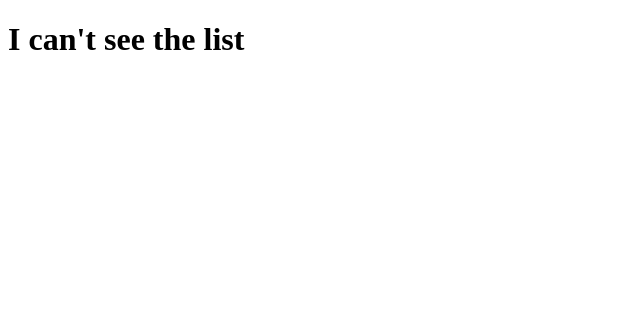
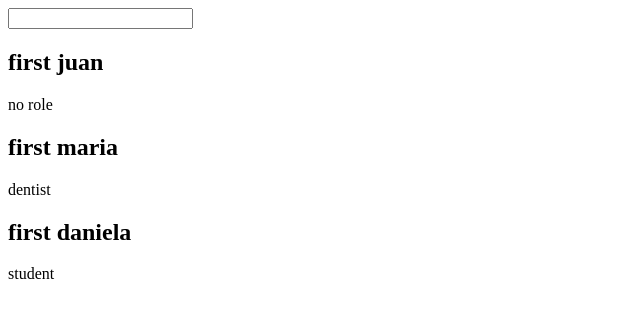
Before and after one commit to almonteestrella/react_learning, a React (Vite) app: page / in a window 1280 px wide. Shown: the top 318 px of the page, without its empty margins (0-640 px from the left). Built offline with nearby package versions, Linux system fonts and the light colour scheme.

Commit message:
useState implementation

```diff
--- a/src/App.jsx
+++ b/src/App.jsx
@@ -1,9 +1,30 @@
-import List from './components/List';
+import { useState } from 'react';
+import Employee from './components/List';
 
 function App() {
-    const showConditionally = false;
+    const showConditionally = true;
+    const [role, setRole] = useState('student');
 
-    return <>{showConditionally ? <List /> : <h1>I can't see the list</h1>}</>;
+    return (
+        <>
+            {showConditionally ? (
+                <div>
+                    <input
+                        type='text'
+                        onChange={(e) => {
+                            console.log(e.target.value);
+                            setRole(e.target.value);
+                        }}
+                    />
+                    <Employee name='juan' />
+                    <Employee name='maria' role='dentist' />
+                    <Employee name='daniela' role={role} />
+                </div>
+            ) : (
+                <h1>I can not see the list</h1>
+            )}
+        </>
+    );
 }
 
 export default App;
--- a/src/components/List.jsx
+++ b/src/components/List.jsx
@@ -1,5 +1,11 @@
-const Employee = () => {
-    return <h2>List of Items</h2>;
+/* eslint react/prop-types: 0 */
+const Employee = ({ name, role }) => {
+    return (
+        <article>
+            <h2>first {name}</h2>
+            <p>{role ? role : 'no role'}</p>
+        </article>
+    );
 };
 
 export default Employee;
```
